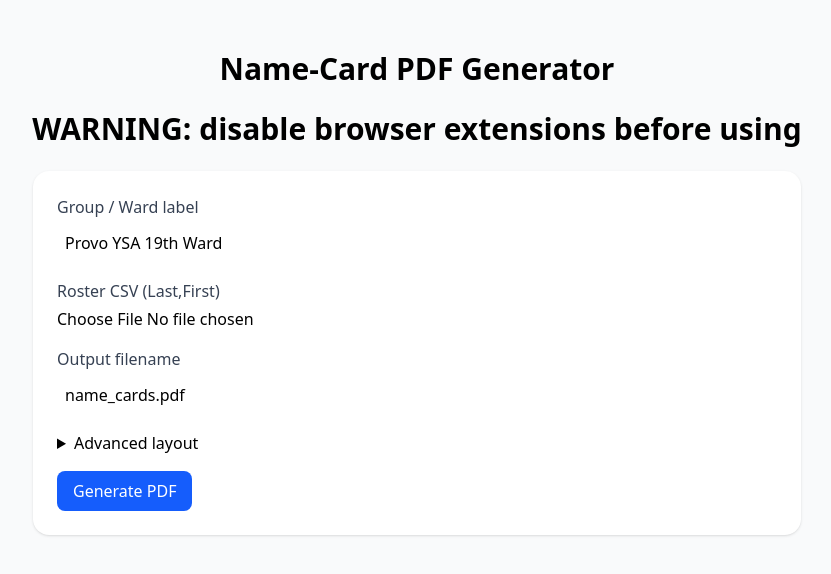
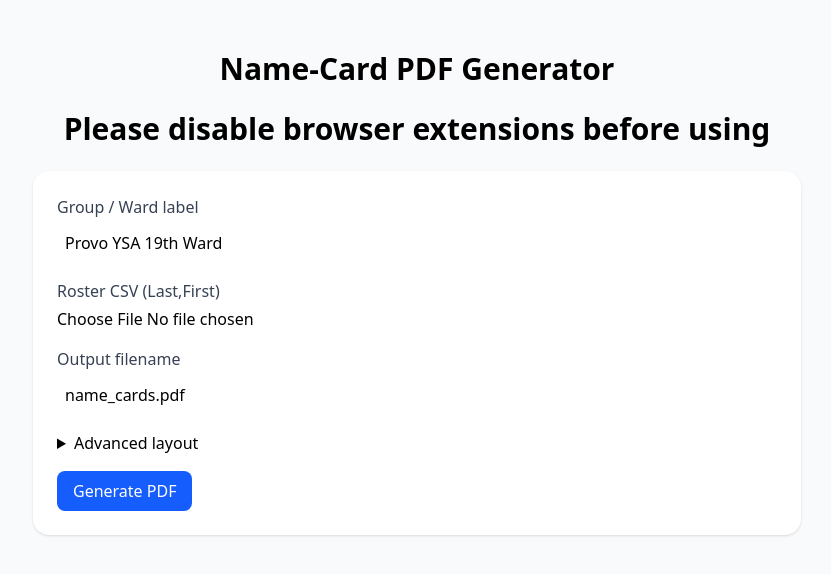
Before and after one commit to code-for-neighborhood-needs/nametag-pdf-generator, a website: page index.html in a window 1280 px wide. Shown: the whole page, without its empty margins (223-1054 px from the left). Drawn offline with Linux system fonts and the light colour scheme.

Commit message:
change main text to prove change happened

```diff
--- a/index.html
+++ b/index.html
@@ -24,7 +24,7 @@
 
   <!-- Main heading -->
   <h1 class="text-3xl font-bold mb-6 text-center">Name-Card PDF Generator</h1>
-  <h1 class="text-3xl font-bold mb-6 text-center">WARNING: disable browser extensions before using</h1>
+  <h1 class="text-3xl font-bold mb-6 text-center">Please disable browser extensions before using</h1>
   <form id="genForm" class="w-full max-w-3xl grid gap-4 bg-white p-6 rounded-2xl shadow">
     <!-- Basic Settings -->
     <label class="block">
```
